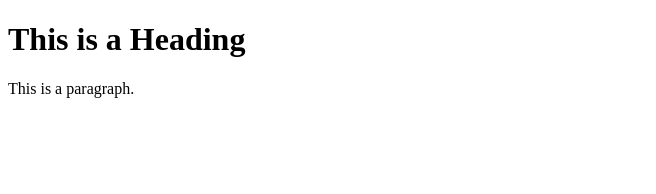
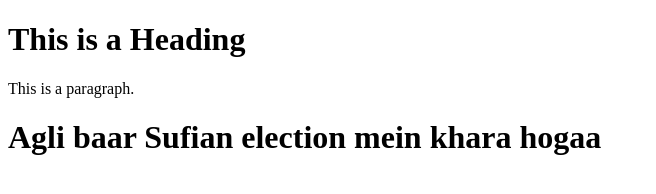
Before and after one commit to tahirmahmood-superior/bscs6a, a plain HTML site: page index.html in a window 1280 px wide. Shown: the whole page, without its empty margins (0-656 px from the left). Drawn offline with Linux system fonts and the light colour scheme.

Commit message:
Add sufian

```diff
--- a/index.html
+++ b/index.html
@@ -7,6 +7,7 @@
 
 <h1>This is a Heading</h1>
 <p>This is a paragraph.</p>
+<h1> Agli baar Sufian election mein khara hogaa</h1>
 
 </body>
 </html>
```
